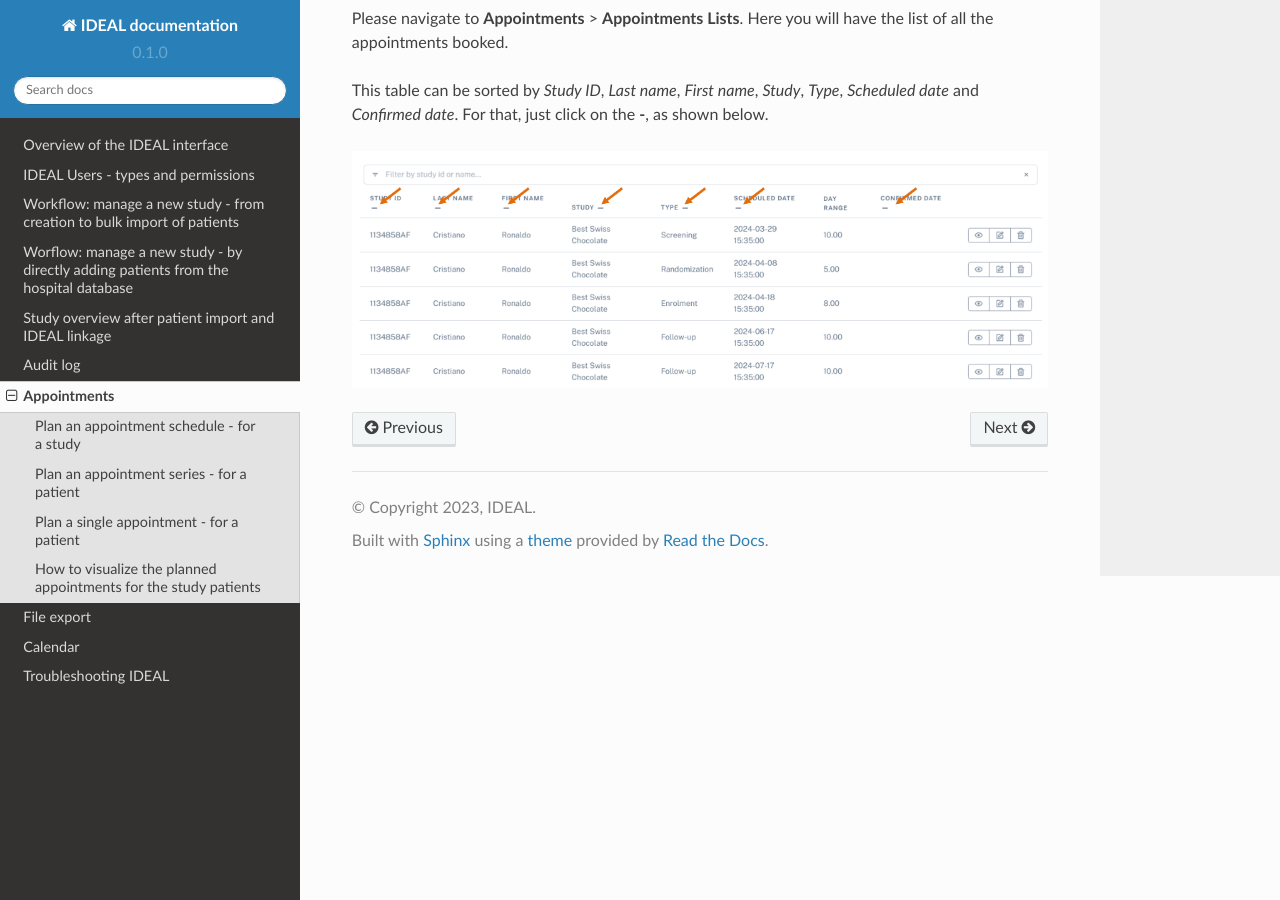
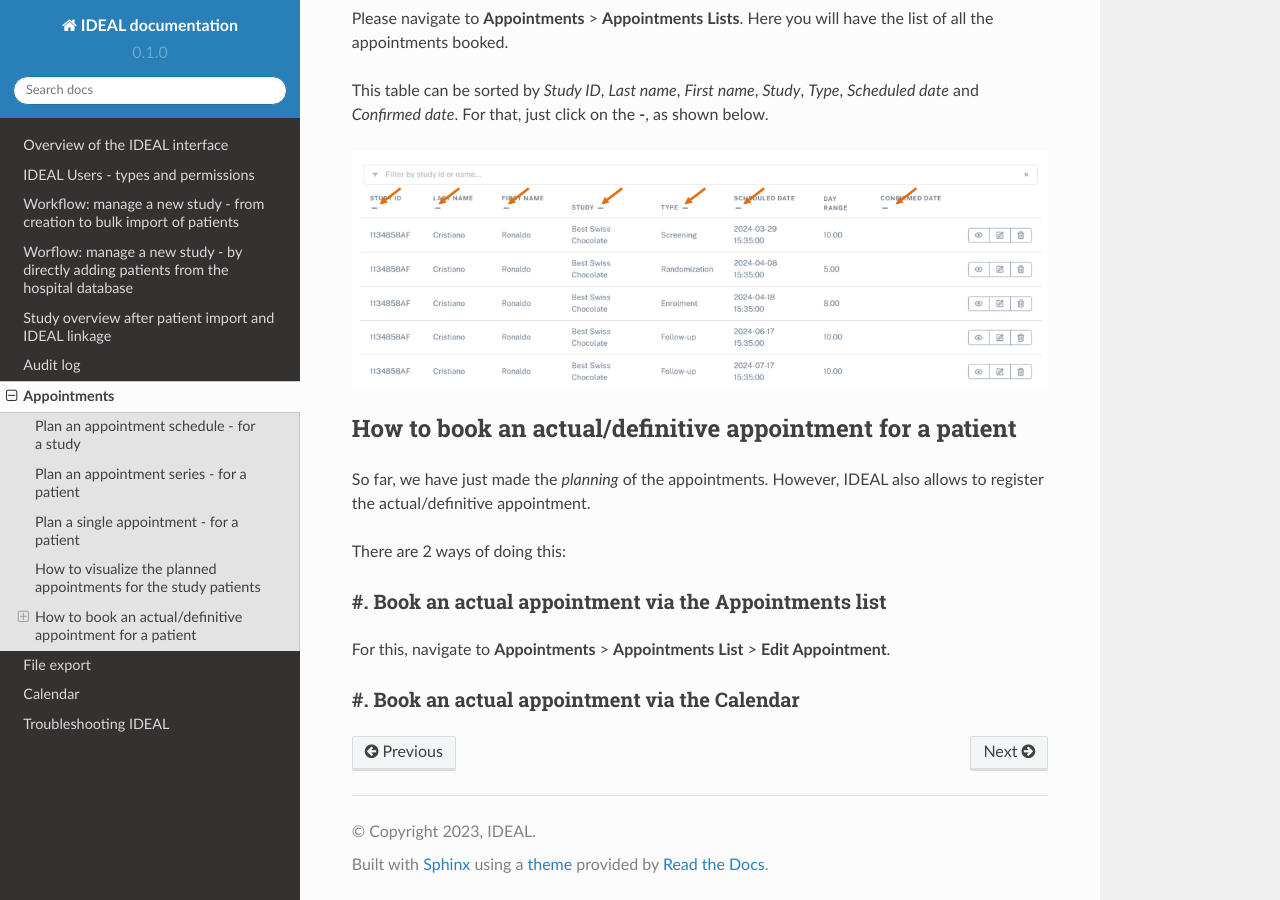
Before and after one commit to Nynuphar/IDEAL-doc, a Sphinx documentation site: the page built from docs/source/appointments.rst, in a window 1280 px wide and 900 px high, scrolled down 4058 px. Built offline with Sphinx 7.4.7 and the Read the Docs theme 2.0.0, drawn with Linux system fonts in a browser that asks for light colours.

Commit message:
Update appointments.rst

```diff
--- a/docs/source/appointments.rst
+++ b/docs/source/appointments.rst
@@ -73,3 +73,20 @@ Please navigate to **Appointments** > **Appointments Lists**. Here you will have
 This table can be sorted by *Study ID*, *Last name*, *First name*, *Study*, *Type*, *Scheduled date* and *Confirmed date*. For that, just click on the **-**, as shown below.
 
 .. image:: AppLists.png
+
+How to book an actual/definitive appointment for a patient
+**************************************************************
+
+So far, we have just made the *planning* of the appointments. However, IDEAL also allows to register the actual/definitive appointment.
+
+There are 2 ways of doing this:
+
+#. Book an actual appointment via the **Appointments list**
+=============================================================
+
+For this, navigate to **Appointments** > **Appointments List** > **Edit Appointment**.
+
+
+
+#. Book an actual appointment via the **Calendar**
+=============================================================
```
